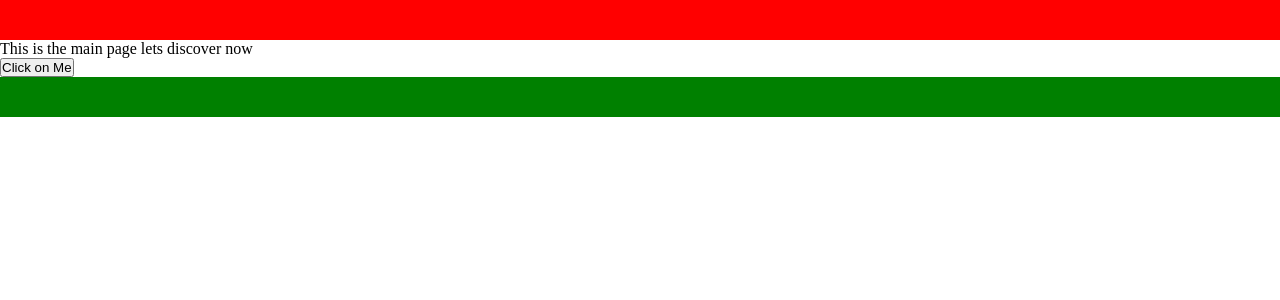
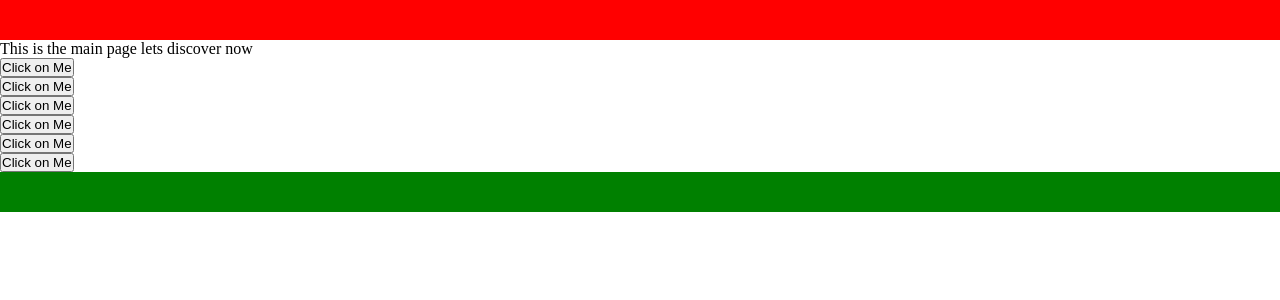
Before and after one commit to elmahdi004/learn-nuxt, a Nuxt app: page / in a window 1280 px wide. Shown: the top 300 px of the page. Built offline with nearby package versions, Linux system fonts and the light colour scheme.

Commit message:
new commit

```diff
--- a/pages/index.vue
+++ b/pages/index.vue
@@ -2,6 +2,11 @@
     <div>
         This is the main page lets discover now
     </div>
+    <default-button/>
+    <default-button/>
+    <default-button/>
+    <default-button/>
+    <default-button/>
     <default-button/>
 </template>
 <script>
```
